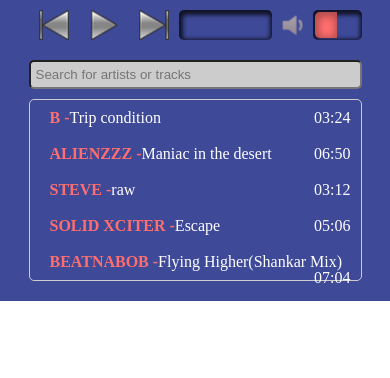
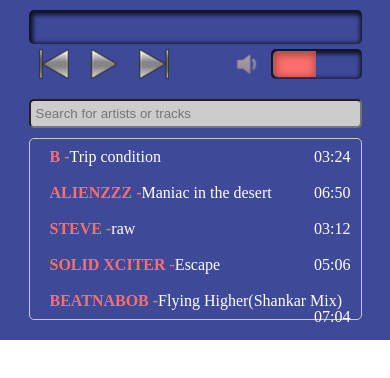
Before and after one commit to Du4ert/player, a React app: page / in a window 390 px wide. Shown: the top 378 px of the page. Built offline with nearby package versions, Linux system fonts and the light colour scheme.

Commit message:
add media query for small screens

```diff
--- a/src/components/Player.js
+++ b/src/components/Player.js
@@ -83,6 +83,7 @@ class Player extends PureComponent
           ref={elem => this.audio = elem}
           onEnded={trackEnd}
           preload="none"
+          autoPlay
         />
         <Range
           className="player-timestamp"
@@ -93,10 +94,10 @@ class Player extends PureComponent
           onChangeEnd={this.onTimestampChangeEnd}
          />
 
+         <div className="player-volume-controls">
            <button className={'player-sound ' + (isMuted ? 'player-sound_muted' : '')}
              onClick={this.onMuteClick}>
            </button>
-
           <Range
             className="player-volume"
             value={volume}
@@ -106,6 +107,8 @@ class Player extends PureComponent
             onChangeEnd={() => {}}
           />
          </div>
+
+      </div>
     )
   }
 }
--- a/src/styles/player.scss
+++ b/src/styles/player.scss
@@ -4,10 +4,12 @@
   width: 90%;
   margin: 0 auto;
   display: flex;
+  flex-wrap: wrap;
   justify-content: space-between;
 }
 .player-buttons {
   display: flex;
+  order: 1;
 }
 %btn {
   display: inline-block;
@@ -39,6 +41,7 @@
 
 .player-sound {
   @extend %btn;
+  width: 30px;
   background: url('img/sound.png') top center no-repeat;
 }
 .player-sound_muted {
@@ -54,8 +57,23 @@
 .player-timestamp {
   @extend %range-controls;
   width: 60%;
+  height: 30px;
+  order: 2;
+}
+.player-volume-controls {
+  width: 140px;
+  display: flex;
+  order: 3;
 }
 .player-volume {
   @extend %range-controls;
-  width: 100px;
+  width: 90px;
 }
+
+@media only screen and (max-width: 840px) {
+  .player-timestamp {
+    order: 0;
+    margin-bottom: 5px;
+    width: 100%;
+  }
+}
```
Also changed, not shown: src/styles/palette.scss (+6 -6 lines). Lines whose indentation alone changed are shown as unchanged.
